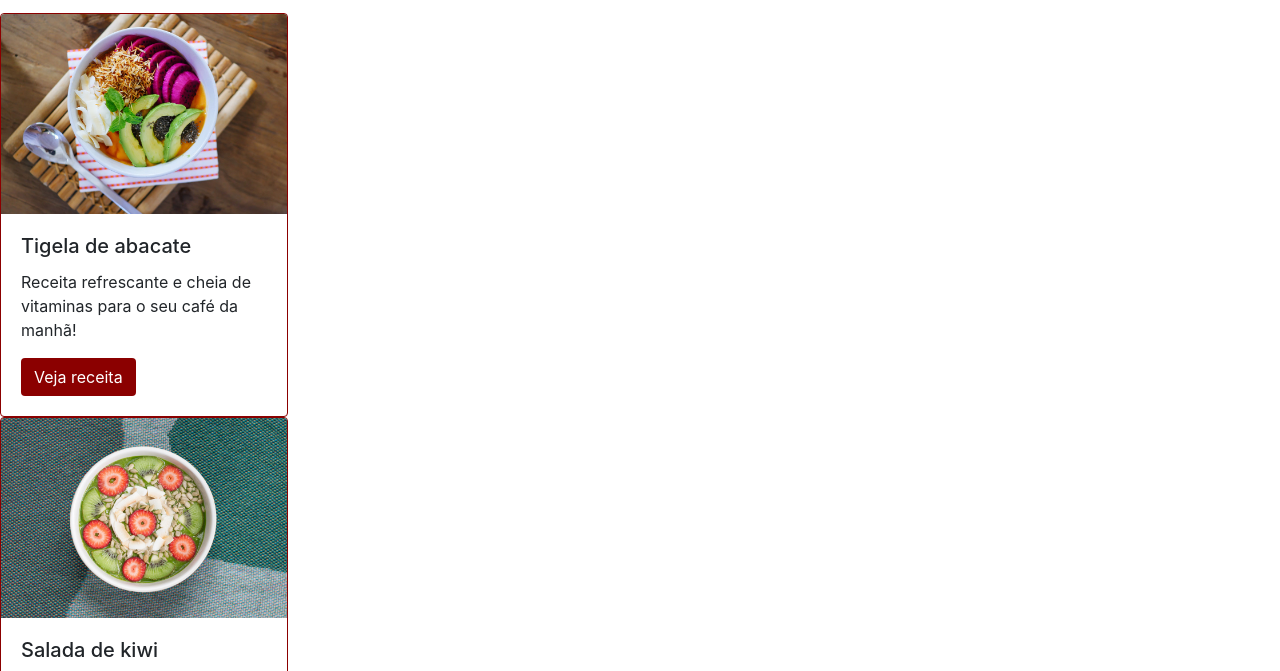
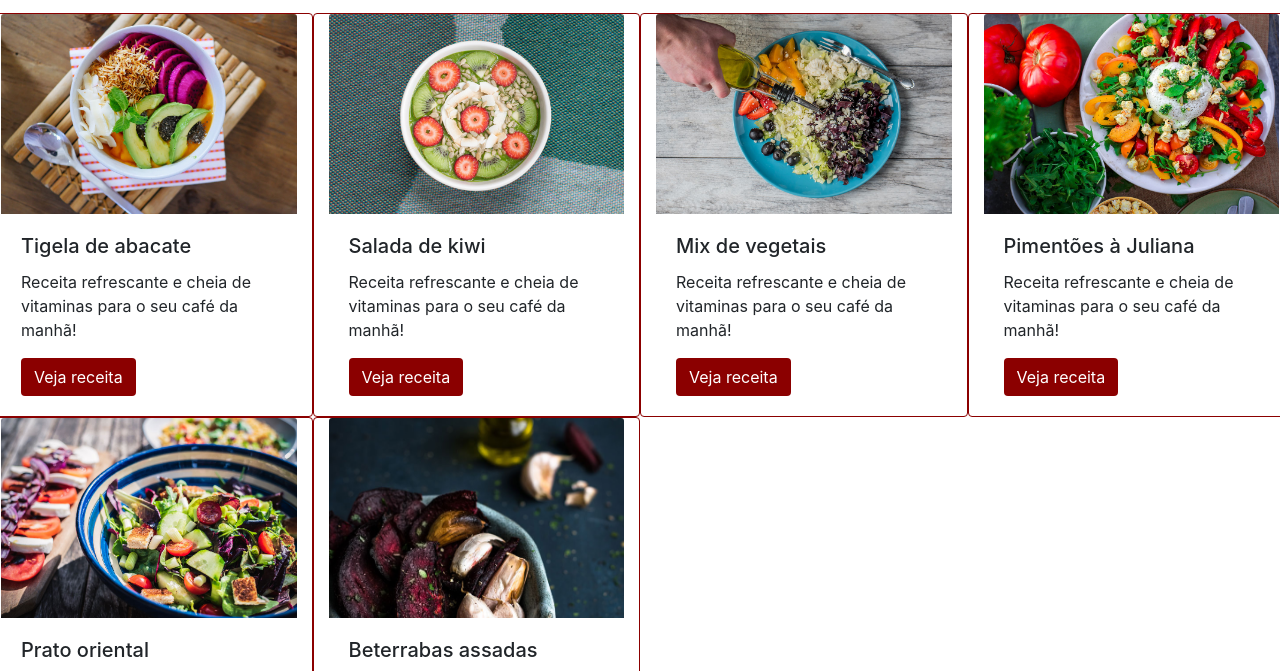
Before and after one commit to joaovicentefs/curso_bootstrap4_basico, a plain HTML site: page index.html in a window 1280 px wide. Shown: the part 569-1240 px from the top of the page. Drawn offline with nearby package versions, Linux system fonts and the light colour scheme.

Commit message:
implementando o sistema de grid do bootstrap

```diff
--- a/index.html
+++ b/index.html
@@ -58,12 +58,13 @@
         </a>
       </div>
     </section>
-    <section id='Titulos'>
+    <section id='titulos'>
       <h2 class="text-center fonte-titulo cor-especial pt-5" >Receitas para economizar e ganhar saúde</h2>
       <p class="text-center text-secondary pb-5" >Nossas receitas ajudam você a aproveitar melhor os alimentos, economizar, ganhar tempo e praticidade</p>
     </section>
-    <section class="receitas">
-      <article class="card borda-cor-especial card-receita">
+    <section id="receitas container">
+      <div class="row">
+        <article class="card borda-cor-especial card-receita col-sm-3">
           <img class="card-img-top card-custom-img" src="src/img/receita-abacate.jpg" alt="tigela com salada de abacate, vista superior">
           <div class="card-body">
             <h5 class="card-title">Tigela de abacate</h5>
@@ -71,7 +72,7 @@
             <a href="#" class="btn btn-cor-especial">Veja receita</a>
           </div>
         </article>
-      <article class="card borda-cor-especial card-receita">
+        <article class="card borda-cor-especial card-receita col-sm-3">
           <img class="card-img-top card-custom-img" src="src/img/receita-kiwi.jpg" alt="tigela de mingau com kiwi, vista superior">
           <div class="card-body">
             <h5 class="card-title">Salada de kiwi</h5>
@@ -79,7 +80,7 @@
             <a href="#" class="btn btn-cor-especial">Veja receita</a>
           </div>
         </article>
-      <article class="card borda-cor-especial card-receita">
+        <article class="card borda-cor-especial card-receita col-sm-3">
           <img class="card-img-top card-custom-img" src="src/img/receita-mix.jpg" alt="prato com mix de vegetais e mão de pessoa adicionando azeite, vista superior">
           <div class="card-body">
             <h5 class="card-title">Mix de vegetais</h5>
@@ -87,7 +88,7 @@
             <a href="#" class="btn btn-cor-especial">Veja receita</a>
           </div>
         </article>
-      <article class="card borda-cor-especial card-receita">
+        <article class="card borda-cor-especial card-receita col-sm-3">
           <img class="card-img-top card-custom-img" src="src/img/receita-pimentoes.jpg" alt="prato de salada de pimentões com alguns ingredientes ao lado, vista superior">
           <div class="card-body">
             <h5 class="card-title">Pimentões à Juliana</h5>
@@ -95,7 +96,7 @@
             <a href="#" class="btn btn-cor-especial">Veja receita</a>
           </div>
         </article>
-      <article class="card borda-cor-especial card-receita">
+        <article class="card borda-cor-especial card-receita col-sm-3">
           <img class="card-img-top card-custom-img" src="src/img/receita-oriental.jpg" alt="tigela com salada de vegetais estilo oriental, vista de cima">
           <div class="card-body">
             <h5 class="card-title">Prato oriental</h5>
@@ -103,7 +104,7 @@
             <a href="#" class="btn btn-cor-especial">Veja receita</a>
           </div>
         </article>
-      <article class="card borda-cor-especial card-receita">
+        <article class="card borda-cor-especial card-receita col-sm-3">
           <img class="card-img-top card-custom-img" src="src/img/receita-beterrabas.jpg" alt="tigela com beterrabas e dentes de alho assados em primeiro plano, com ingredientes ao fundo">
           <div class="card-body">
             <h5 class="card-title">Beterrabas assadas</h5>
@@ -111,6 +112,7 @@
             <a href="#" class="btn btn-cor-especial">Veja receita</a>
           </div>
         </article>
+      </div>
     </section>
   </main>
 
```
Lines whose indentation alone changed are shown as unchanged.
